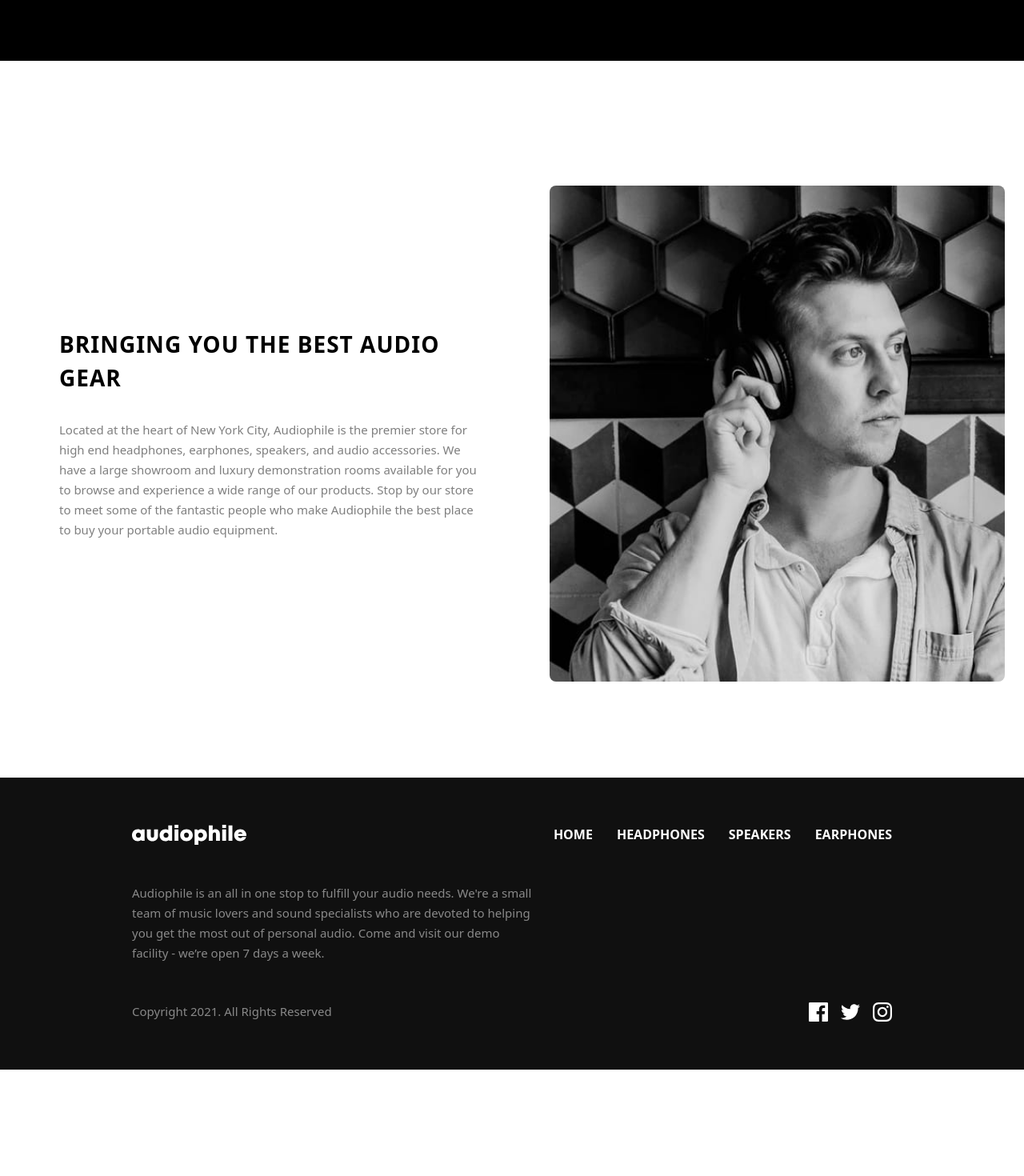
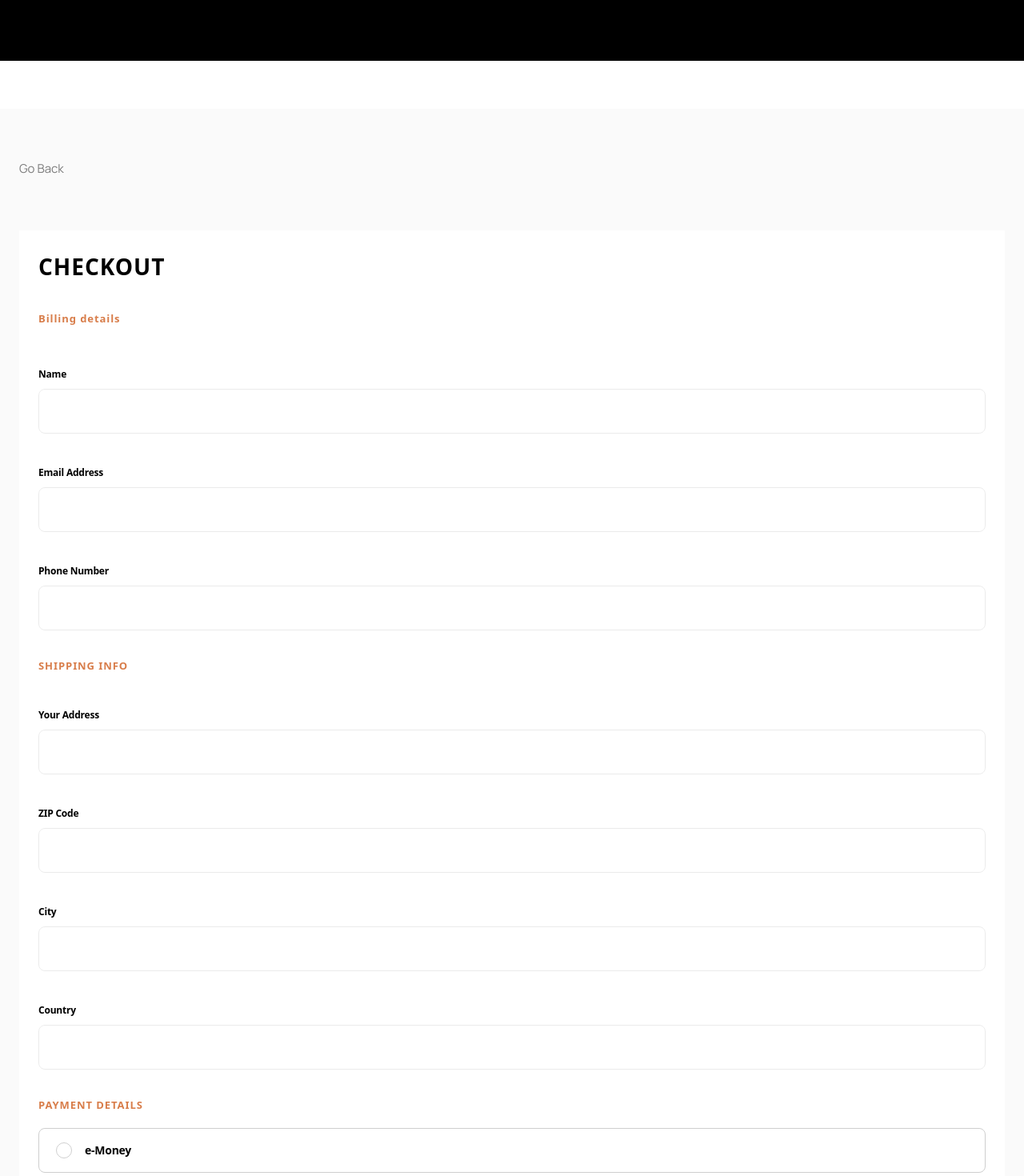
Before and after one commit to kaikaci12/audiophile-ecommerce-website, a React (Vite) app in the folder audiophile-ecommerce-website/: page /checkout in a window 1280 px wide. Shown: the part 260-1730 px from the top of the page at 80% size. Before the commit the page ends 1597 px from the top, so only its background shows below. Built offline with nearby package versions, Linux system fonts and the light colour scheme.

Commit message:
wip checkout component

```diff
--- a/audiophile-ecommerce-website/src/App.jsx
+++ b/audiophile-ecommerce-website/src/App.jsx
@@ -10,6 +10,8 @@ import WebDescription from "./components/WebDescription";
 import Footer from "./components/Footer";
 import ShoppingCart from "./components/Directors/ShoppingCart";
 import CartStorage from "./components/CartStorage";
+import Checkout from "./components/Checkout";
+import { useLocation } from "react-router";
 function App() {
   const [cartItems, setCartItems] = useState([]);
   const [cartItmQuant, setCartItmQuant] = useState(1);
@@ -56,6 +58,7 @@ function App() {
   function handleCartActive(isActive) {
     setCartActive(!isActive);
   }
+  const location = useLocation();
   return (
     <div>
       <Header
@@ -77,18 +80,21 @@ function App() {
 
       <div>
         <Routes>
-          <Route path="/" element={<HomeComponent />}></Route>
-          <Route path="/:products" element={<Products />}></Route>
+          <Route path="/" element={<HomeComponent />} />
+          <Route path="/:products" element={<Products />} />
 
           <Route
             path="/:products/:slug"
             element={<SingleProduct handleAddProduct={handleAddProduct} />}
-          ></Route>
+          />
         </Routes>
         <div className="px-[24px]">
-          <WebDescription />
+          {location.pathname !== "/checkout" && <WebDescription />}
         </div>
       </div>
+      <Routes>
+        <Route path="/checkout" element={<Checkout />} />
+      </Routes>
       <Footer />
     </div>
   );
--- a/audiophile-ecommerce-website/src/components/CartStorage.jsx
+++ b/audiophile-ecommerce-website/src/components/CartStorage.jsx
@@ -1,5 +1,6 @@
 import React, { useState } from "react";
 import data from "../data.json";
+import { Link } from "react-router-dom";
 
 export default function CartStorage({
   cartItems,
@@ -15,7 +16,7 @@ export default function CartStorage({
 
   return (
     <div
-      className={`fixed h-full w-full px-[24px] bg-black bg-opacity-40 z-[999] sm:flex sm:flex-col sm:items-end  ${
+      className={`fixed h-full w-full px-[24px] lg:px-[165px] bg-black bg-opacity-40 z-[999] sm:flex sm:flex-col sm:items-end  ${
         cartActive ? "translate-x-0 opacity-100" : "-translate-x-full opacity-0"
       }`}
     >
@@ -86,9 +87,11 @@ export default function CartStorage({
             {`$${totalPrice}`}
           </span>
         </div>
-        <button className="text-[#FFF] text-center text-[13px] font-bold leading-[normal] tracking-[1px] uppercase w-full px-[52px] py-[15px] h-[48px] bg-[#D87D4A] cursor-pointer">
-          checkout
-        </button>
+        <Link to={"/checkout"}>
+          <button className="text-[#FFF] text-center text-[13px] font-bold leading-[normal] tracking-[1px] uppercase w-full px-[52px] py-[15px] h-[48px] bg-[#D87D4A] cursor-pointer">
+            checkout
+          </button>
+        </Link>
       </div>
     </div>
   );
--- a/audiophile-ecommerce-website/src/components/Checkout.jsx
+++ b/audiophile-ecommerce-website/src/components/Checkout.jsx
@@ -0,0 +1,103 @@
+import React from "react";
+import { useEffect, useState } from "react";
+import GoBack from "./GoBack";
+export default function Checkout() {
+  const [eMoney, setEmoney] = useState(false);
+
+  return (
+    <div className="bg-[#FAFAFA] px-[24px]">
+      <GoBack />
+      <div className="bg-white mt-[65px] p-[24px]">
+        <div className="flex flex-col gap-[32px] ">
+          <h2 className="text-[#000] text-[28px] font-bold tracking-[1px] uppercase">
+            CHECKOUT
+          </h2>
+          <span className="text-[#D87D4A] text-[13px] font-bold leading-[25px] tracking-[0.929px]">
+            Billing details
+          </span>
+          <form className="flex flex-col gap-[40px] mt-[16px]">
+            <label className="text-[#000] text-[12px] font-bold tracking-[-0.214px] flex flex-col gap-[9px]">
+              Name
+              <input
+                type="text"
+                className="h-[56px] rounded-[8px] border-[1px] border-[solid] border-[#CFCFCF] bg-[#FFF] text-[#000] text-[14px] font-bold tracking-[-0.25px] opacity-40"
+              />
+            </label>
+            <label className="text-[#000] text-[12px] font-bold tracking-[-0.214px] flex flex-col gap-[9px]">
+              Email Address
+              <input
+                type="text"
+                className="h-[56px] rounded-[8px] border-[1px] border-[solid] border-[#CFCFCF] bg-[#FFF] text-[#000] text-[14px] font-bold tracking-[-0.25px] opacity-40"
+              />
+            </label>
+            <label className="text-[#000] text-[12px] font-bold tracking-[-0.214px] flex flex-col gap-[9px]">
+              Phone Number
+              <input
+                type="text"
+                className="h-[56px] rounded-[8px] border-[1px] border-[solid] border-[#CFCFCF] bg-[#FFF] text-[#000] text-[14px] font-bold tracking-[-0.25px] opacity-40"
+              />
+            </label>
+          </form>
+          <form className="flex flex-col gap-[40px]">
+            <span className="text-[#D87D4A] text-[13px] font-bold leading-[25px] tracking-[0.929px] uppercase">
+              shipping info
+            </span>
+            <label className="text-[#000] text-[12px] font-bold tracking-[-0.214px] flex flex-col gap-[9px]">
+              Your Address
+              <input
+                type="text"
+                className="h-[56px] rounded-[8px] border-[1px] border-[solid] border-[#CFCFCF] bg-[#FFF] text-[#000] text-[14px] font-bold tracking-[-0.25px] opacity-40"
+              />
+            </label>
+            <label className="text-[#000] text-[12px] font-bold tracking-[-0.214px] flex flex-col gap-[9px]">
+              ZIP Code
+              <input
+                type="text"
+                className="h-[56px] rounded-[8px] border-[1px] border-[solid] border-[#CFCFCF] bg-[#FFF] text-[#000] text-[14px] font-bold tracking-[-0.25px] opacity-40"
+              />
+            </label>
+            <label className="text-[#000] text-[12px] font-bold tracking-[-0.214px] flex flex-col gap-[9px]">
+              City
+              <input
+                type="text"
+                className="h-[56px] rounded-[8px] border-[1px] border-[solid] border-[#CFCFCF] bg-[#FFF] text-[#000] text-[14px] font-bold tracking-[-0.25px] opacity-40"
+              />
+            </label>
+            <label className="text-[#000] text-[12px] font-bold tracking-[-0.214px] flex flex-col gap-[9px]">
+              Country
+              <input
+                type="text"
+                className="h-[56px] rounded-[8px] border-[1px] border-[solid] border-[#CFCFCF] bg-[#FFF] text-[#000] text-[14px] font-bold tracking-[-0.25px] opacity-40"
+              />
+            </label>
+          </form>
+          <form className="flex flex-col gap-[16px]">
+            <span className="text-[#D87D4A] text-[13px] font-bold leading-[25px] tracking-[0.929px] uppercase">
+              payment details
+            </span>
+            <div
+              className={`h-[56px] flex  items-center justify-start px-[21px] py-[18px] rounded-[8px] border-[1px]  border-[solid]  ${
+                eMoney ? "border-[#D87D4A]" : "border-[#CFCFCF]"
+              }   text-[14px] font-bold tracking-[-0.25px] `}
+            >
+              <button
+                onClick={(e) => {
+                  e.preventDefault();
+                  setEmoney(!eMoney);
+                }}
+                className="flex gap-[16px] z-[999]  items-center text-[#000] text-[14px] font-bold tracking-[-0.25px] opacity-100"
+              >
+                <div className="w-[20px] h-[20px] stroke-[1px]  stroke-[#CFCFCF] flex justify-center items-center border-[1px] border-[solid] border-[#CFCFCF] rounded-full">
+                  {eMoney && (
+                    <div className="w-[10px] h-[10px]  bg-[#D87D4A] rounded-md"></div>
+                  )}
+                </div>
+                e-Money
+              </button>
+            </div>
+          </form>
+        </div>
+      </div>
+    </div>
+  );
+}
```
